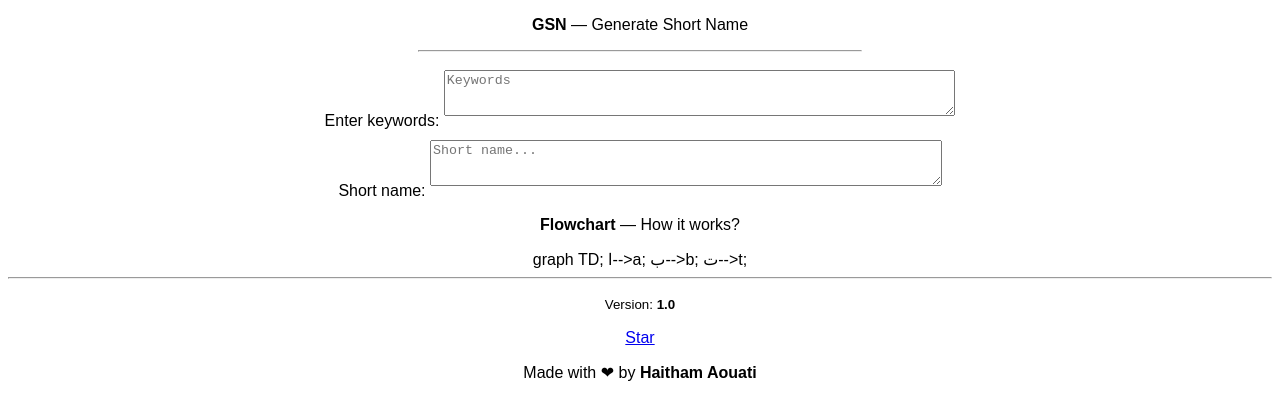
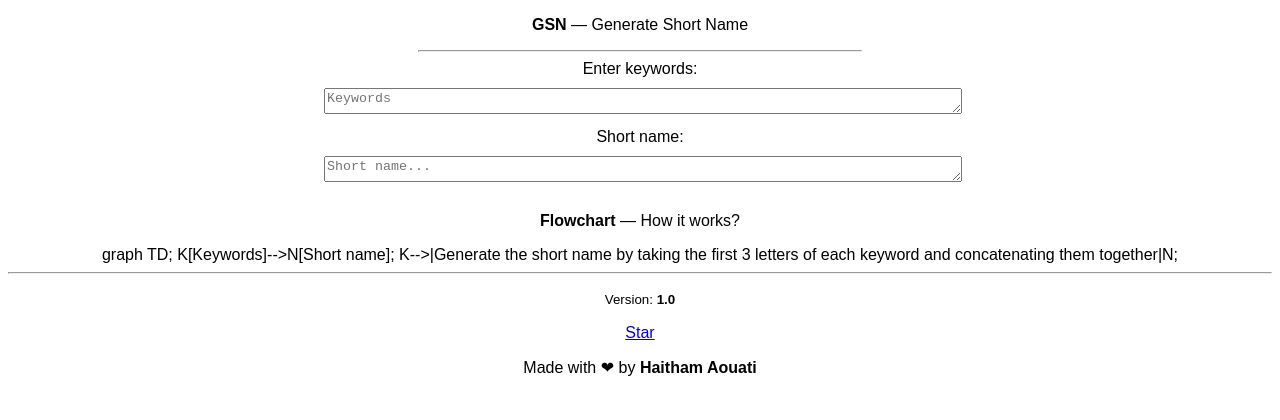
Before and after one commit to haithamaouati/GSN, a plain HTML site: page index.html in a window 1280 px wide. Drawn offline with Linux system fonts and the light colour scheme; a script that the page names is missing.

Commit message:
Update index.html

```diff
--- a/index.html
+++ b/index.html
@@ -13,8 +13,8 @@
       text-align: center;
     }
     textarea {
-      width: 80%;
-      height: 40px;
+      width: 100%;
+      height: 20px;
       margin: 10px 0;
     }
       .container {
@@ -38,9 +38,8 @@
   <p><b>Flowchart</b> —  How it works?</p>
   <div class="mermaid">
   graph TD;
-      ا-->a;
-      ب-->b;
-      ت-->t;
+      K[Keywords]-->N[Short name];
+      K-->|Generate the short name by taking the first 3 letters of each keyword and concatenating them together|N;
   </div>
   <hr>
   <p><small>Version: <b>1.0</b></small></p>
```
